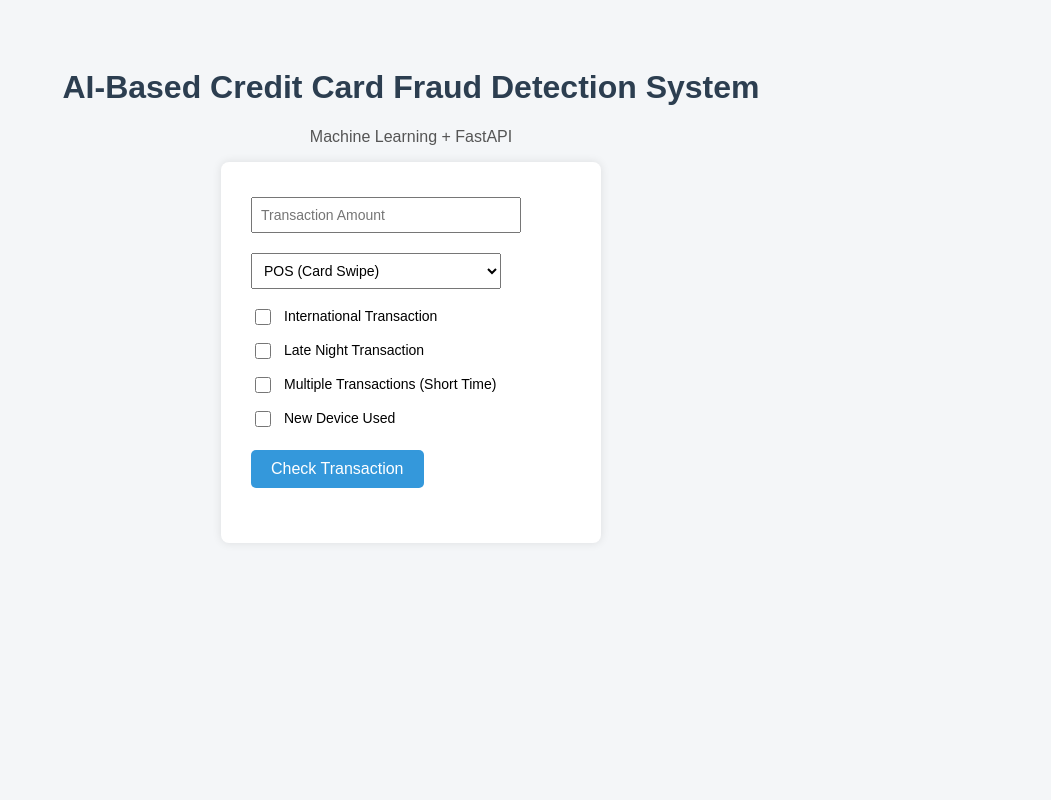
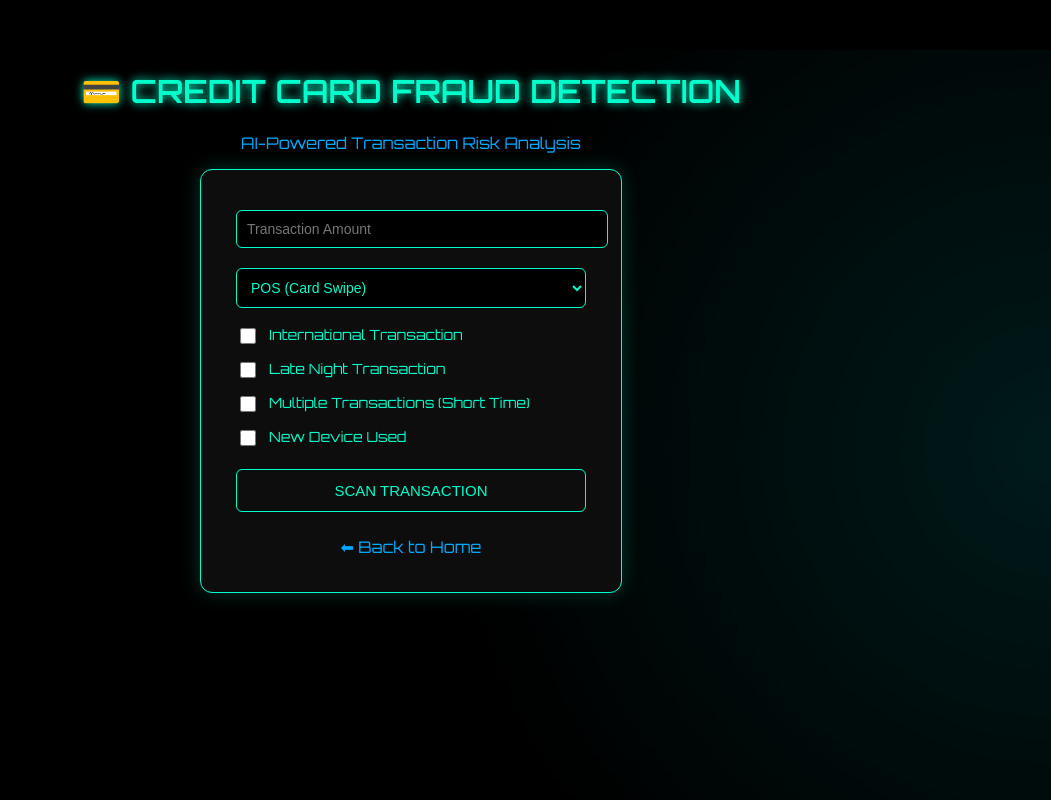
Before and after one commit to m-i-k-a-s-a/ai-fraud-detection-system, a FastAPI app: page /transaction in a window 1280 px wide. Shown: the whole page, without its empty margins (229-1280 px from the left). Run offline with FastAPI, Linux system fonts and the light colour scheme; parts of the project's set-up code (start-up, migrations or seed data) failed here and were passed over.

Commit message:
Version 2.1

```diff
--- a/templates/transaction.html
+++ b/templates/transaction.html
@@ -1,64 +1,81 @@
 <!DOCTYPE html>
 <html>
 <head>
-    <title>AI-Based Credit Card Fraud Detection</title>
+    <title>AI Credit Card Fraud Detection</title>
+
+    <link href="https://fonts.googleapis.com/css2?family=Orbitron:wght@400;600&display=swap" rel="stylesheet">
 
     <style>
         body {
-            font-family: Arial, sans-serif;
-            background-color: #f4f6f8;
+            margin: 0;
+            font-family: 'Orbitron', sans-serif;
+            background: black;
+            color: #00ffcc;
             text-align: center;
-            padding: 40px;
+            padding: 50px 20px;
+        }
+
+        body::before {
+            content: "";
+            position: fixed;
+            width: 100%;
+            height: 100%;
+            background: radial-gradient(circle at center, #001a1a 0%, #000000 80%);
+            z-index: -1;
         }
 
         h1 {
-            color: #2c3e50;
+            text-shadow: 0 0 10px #00ffcc;
         }
 
         p {
-            color: #555;
-        }
-
-        input, select {
-            padding: 8px;
-            width: 250px;
-            font-size: 14px;
-            margin-top: 5px;
-        }
-
-        button {
-            padding: 10px 20px;
-            background-color: #3498db;
-            color: white;
-            border: none;
-            font-size: 16px;
-            cursor: pointer;
-            border-radius: 5px;
-            margin-top: 20px;
-        }
-
-        button:hover {
-            background-color: #2980b9;
-        }
-
-        #result {
-            margin-top: 25px;
-            font-size: 18px;
-            font-weight: bold;
+            color: #00aaff;
         }
 
         .form-box {
-            background: white;
-            padding: 30px;
+            background: #0d0d0d;
+            padding: 35px;
             display: inline-block;
-            border-radius: 8px;
-            box-shadow: 0px 0px 10px rgba(0,0,0,0.1);
+            border-radius: 12px;
+            border: 1px solid #00ffcc;
+            box-shadow: 0 0 20px #00ffcc33;
             text-align: left;
-            width: 320px;
+            width: 350px;
         }
 
         .form-group {
             margin-bottom: 15px;
+        }
+
+        input, select {
+            padding: 10px;
+            width: 100%;
+            font-size: 14px;
+            margin-top: 5px;
+            background: black;
+            color: #00ffcc;
+            border: 1px solid #00ffcc;
+            border-radius: 6px;
+        }
+
+        button {
+            padding: 12px;
+            width: 100%;
+            background: transparent;
+            color: #00ffcc;
+            border: 1px solid #00ffcc;
+            font-size: 15px;
+            cursor: pointer;
+            border-radius: 6px;
+            margin-top: 20px;
+            transition: 0.3s ease;
+        }
+
+        button:hover {
+            background: #00ffcc;
+            color: black;
+            box-shadow: 0 0 20px #00ffcc;
+            transform: scale(1.05);
         }
 
         .checkbox-group {
@@ -80,13 +97,41 @@
             width: 16px;
             height: 16px;
         }
+
+        #result {
+            margin-top: 25px;
+            font-size: 18px;
+            font-weight: bold;
+            text-align: center;
+        }
+
+        .safe {
+            color: #00ffcc;
+        }
+
+        .fraud {
+            color: #ff004c;
+            text-shadow: 0 0 10px #ff004c;
+        }
+
+        .back {
+            display: block;
+            margin-top: 25px;
+            text-align: center;
+            color: #00aaff;
+            text-decoration: none;
+        }
+
+        .back:hover {
+            text-decoration: underline;
+        }
     </style>
 </head>
 
 <body>
 
-    <h1>AI-Based Credit Card Fraud Detection System</h1>
-    <p>Machine Learning + FastAPI</p>
+    <h1>💳 CREDIT CARD FRAUD DETECTION</h1>
+    <p>AI-Powered Transaction Risk Analysis</p>
 
     <div class="form-box">
 
@@ -126,9 +171,11 @@
 
         </div>
 
-        <button onclick="sendData()">Check Transaction</button>
+        <button onclick="sendData()">SCAN TRANSACTION</button>
 
         <h3 id="result"></h3>
+
+        <a href="/" class="back">⬅ Back to Home</a>
 
     </div>
 
@@ -174,8 +221,17 @@
 
     const data = await response.json();
 
-            document.getElementById("result").innerText =
-                "Result: " + data.result + " | Risk Score: " + data.risk_score;
+    let resultElement = document.getElementById("result");
+
+    if (data.result.toLowerCase().includes("fraud")) {
+        resultElement.innerHTML =
+            "⚠️ FRAUD DETECTED<br>Risk Score: " + data.risk_score;
+        resultElement.className = "fraud";
+    } else {
+        resultElement.innerHTML =
+            "✅ LEGITIMATE TRANSACTION<br>Risk Score: " + data.risk_score;
+        resultElement.className = "safe";
+    }
 }
 </script>
 
```
Also changed, not shown: templates/email.html (+84 -29 lines), templates/home.html (+43 -28 lines), templates/phishing.html (+79 -36 lines), fraud.db. Lines whose indentation alone changed are shown as unchanged.
